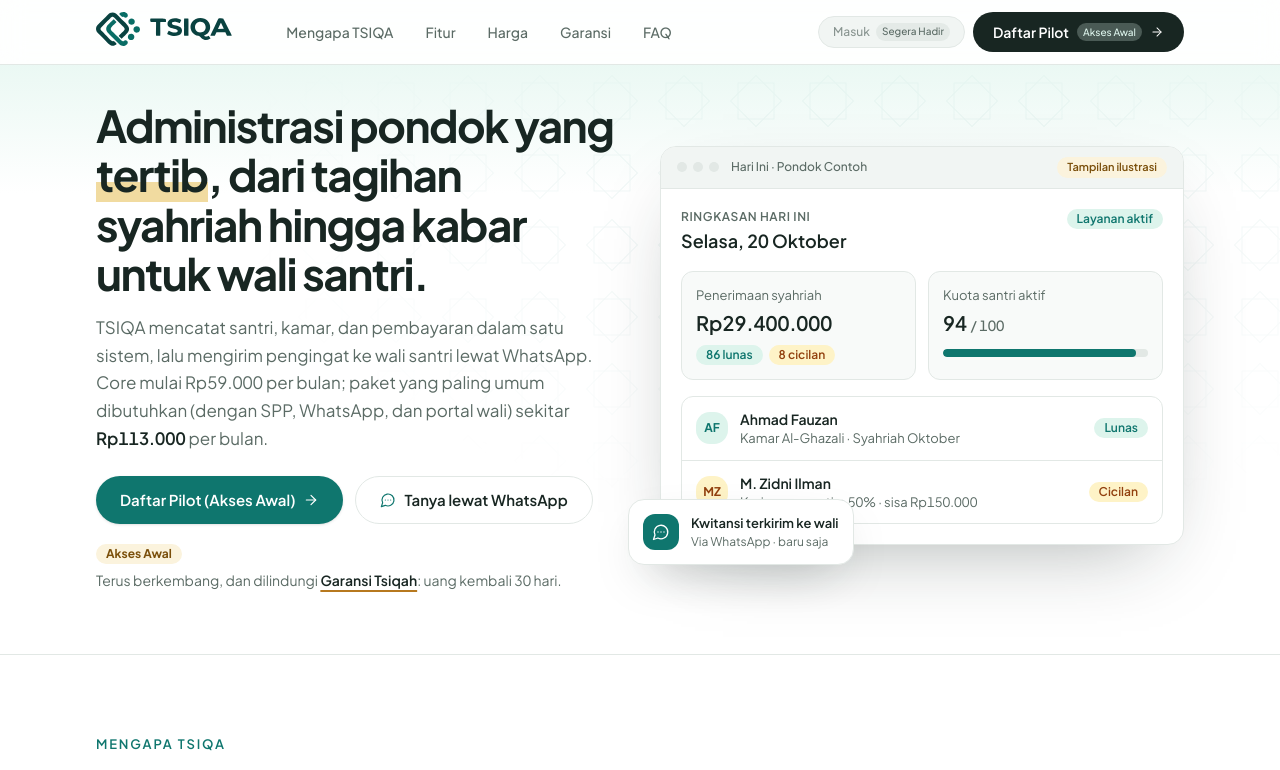
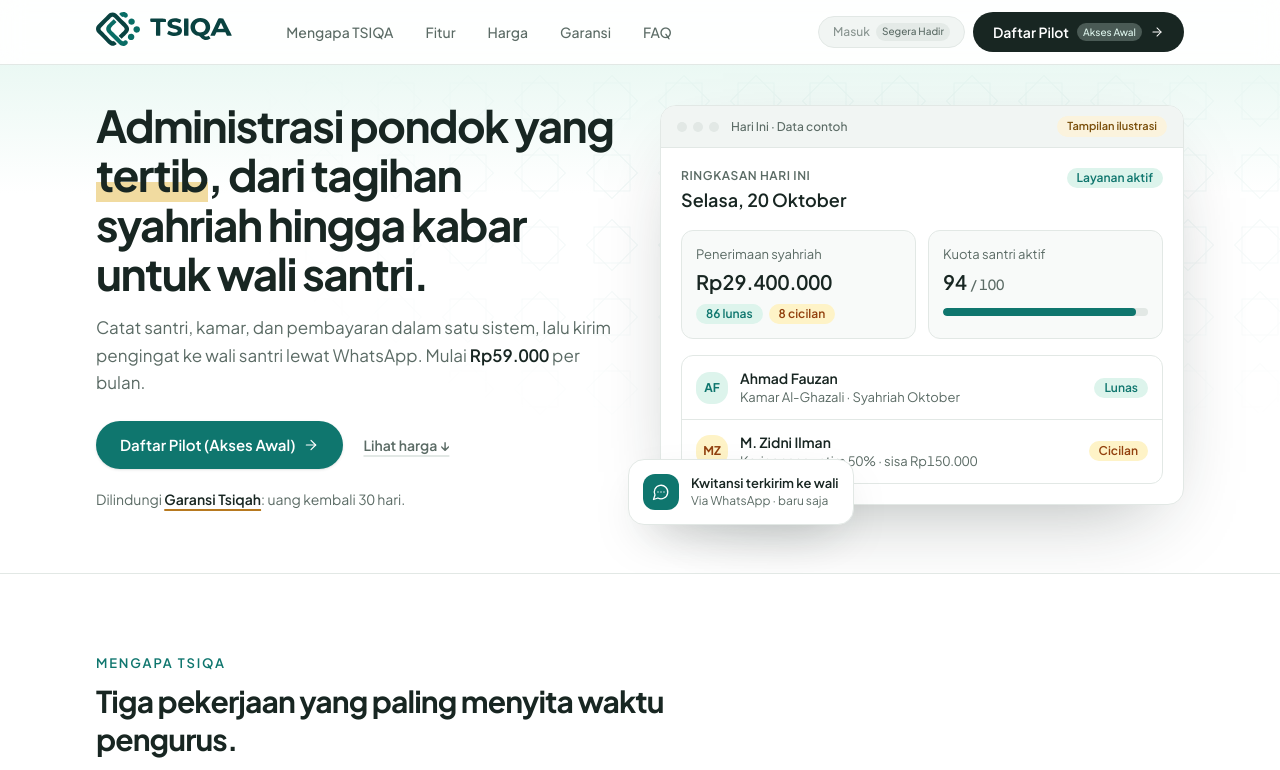
Before and after one commit to abuwatsiq1412/tsiqa-app, a Next.js app: page / in a window 1280 px wide. Shown: the top 770 px of the page. Built offline with nearby package versions, Linux system fonts and the light colour scheme.

Commit message:
Landing: declutter hero, highlight Terpadu, add quota note, merge note boxes

```diff
--- a/src/app/_components/hero-mock.tsx
+++ b/src/app/_components/hero-mock.tsx
@@ -5,7 +5,7 @@
 export function HeroMock() {
   return (
     <div className="relative">
-      <WindowFrame title="Hari Ini · Pondok Contoh">
+      <WindowFrame title="Hari Ini · Data contoh">
         <div className="space-y-4 p-5">
           <div className="flex items-start justify-between gap-3">
             <div>
--- a/src/app/_components/pricing.tsx
+++ b/src/app/_components/pricing.tsx
@@ -4,6 +4,9 @@
 import { Icon } from "./icons";
 import { Badge, ButtonLink } from "./ui";
 import {
+  CORE_BLOK,
+  CORE_HARGA_PER_BLOK,
+  CORE_KUOTA_DASAR,
   DISKON_MODUL_BESAR_MIN,
   DISKON_MODUL_BESAR_PERSEN,
   DISKON_MODUL_SEDANG_MIN,
@@ -213,9 +216,13 @@
                   type="button"
                   aria-pressed={on}
                   onClick={() => pilihPaket(p.id)}
-                  className={`lift relative flex flex-col rounded-2xl border bg-white p-4 text-left active:scale-[0.99] ${
+                  className={`lift relative flex flex-col rounded-2xl border p-4 text-left active:scale-[0.99] ${
+                    p.sorot ? "bg-emerald-pale/25" : "bg-white"
+                  } ${
                     on
                       ? "border-emerald shadow-[0_0_0_3px_rgba(15,118,110,0.14)]"
+                      : p.sorot
+                      ? "border-emerald/40"
                       : "border-line"
                   }`}
                 >
@@ -411,13 +418,21 @@
           </div>
         )}
 
-        {/* ------------------------ Catatan setup ------------------------ */}
-        <p className="rounded-xl bg-surface-soft px-4 py-3 text-[13px] leading-relaxed text-muted">
-          <span className="font-semibold text-ink">Catatan setup data santri:</span>{" "}
-          input mandiri via template Excel gratis (Rp0). Jika dibantu tim TSIQA
-          (terima beres & bimbingan admin), dikenakan {rupiah(TARIF_SETUP_PER_SANTRI)}/santri
-          (minimum charge {rupiah(MIN_SETUP_BIAYA)}).
-        </p>
+        {/* ---------------------- Catatan kuota & setup ------------------- */}
+        <div className="space-y-2 rounded-xl bg-surface-soft px-4 py-3 text-[13px] leading-relaxed text-muted">
+          <p>
+            <span className="font-semibold text-ink">Kuota santri aktif:</span>{" "}
+            Core mencakup hingga {CORE_KUOTA_DASAR} santri aktif. Tambahan{" "}
+            {rupiah(CORE_HARGA_PER_BLOK)}/bulan untuk setiap kelipatan{" "}
+            {CORE_BLOK} santri. Alumni tidak dihitung.
+          </p>
+          <p>
+            <span className="font-semibold text-ink">Catatan setup data santri:</span>{" "}
+            input mandiri via template Excel gratis (Rp0). Jika dibantu tim TSIQA
+            (terima beres & bimbingan admin), dikenakan {rupiah(TARIF_SETUP_PER_SANTRI)}/santri
+            (minimum charge {rupiah(MIN_SETUP_BIAYA)}).
+          </p>
+        </div>
       </div>
 
       {/* ------------------------ Kanan: kwitansi ----------------------- */}
--- a/src/app/_lib/pricing.ts
+++ b/src/app/_lib/pricing.ts
@@ -191,7 +191,7 @@
       "Akademik & E-Rapor (jadwal & nilai)",
       "Portal Guru & Staf Pegawai",
     ],
-    sorot: "Favorit",
+    sorot: "Paling banyak dipilih",
   },
   {
     id: "lengkap",
--- a/src/app/page.tsx
+++ b/src/app/page.tsx
@@ -12,7 +12,6 @@
 import {
   CORE_HARGA_DASAR,
   EMAIL,
-  HARGA_PAKET_UMUM,
   WA_DISPLAY,
   rupiah,
   waLink,
@@ -253,18 +252,16 @@
                 className="animate-rise mt-4 max-w-[33rem] text-base leading-relaxed text-muted sm:text-[17px]"
                 style={{ animationDelay: "160ms" }}
               >
-                TSIQA mencatat santri, kamar, dan pembayaran dalam satu sistem,
-                lalu mengirim pengingat ke wali santri lewat WhatsApp. Core
-                mulai {rupiah(CORE_HARGA_DASAR)} per bulan; paket yang paling
-                umum dibutuhkan (dengan SPP, WhatsApp, dan portal wali) sekitar{" "}
+                Catat santri, kamar, dan pembayaran dalam satu sistem, lalu
+                kirim pengingat ke wali santri lewat WhatsApp. Mulai{" "}
                 <strong className="font-semibold text-ink">
-                  {rupiah(HARGA_PAKET_UMUM)}
+                  {rupiah(CORE_HARGA_DASAR)}
                 </strong>{" "}
                 per bulan.
               </p>
 
               <div
-                className="animate-rise mt-6 flex flex-col gap-3 sm:flex-row"
+                className="animate-rise mt-6 flex flex-col items-start gap-3 sm:flex-row sm:items-center sm:gap-5"
                 style={{ animationDelay: "240ms" }}
               >
                 <ButtonLink href={WA_PILOT}>
@@ -274,21 +271,19 @@
                     className="size-4 transition-transform group-hover:translate-x-0.5"
                   />
                 </ButtonLink>
-                <ButtonLink href={WA_UMUM} variant="outline">
-                  <Icon name="message" className="size-4 text-emerald" />
-                  Tanya lewat WhatsApp
-                </ButtonLink>
+                <a
+                  href="#harga"
+                  className="text-sm font-semibold text-muted underline decoration-line decoration-2 underline-offset-4 transition-colors hover:text-emerald"
+                >
+                  Lihat harga ↓
+                </a>
               </div>
 
               <p
-                className="animate-rise mt-5 flex flex-wrap items-center gap-x-2.5 gap-y-1.5 text-sm text-muted"
+                className="animate-rise mt-5 text-sm text-muted"
                 style={{ animationDelay: "320ms" }}
               >
-                <span className="rounded-full bg-gold-pale px-2.5 py-0.5 text-xs font-bold text-gold-ink">
-                  Akses Awal
-                </span>
-                <span>
-                  Terus berkembang, dan dilindungi{" "}
+                Dilindungi{" "}
                 <a
                   href="#garansi"
                   className="font-semibold text-ink underline decoration-gold decoration-2 underline-offset-4 transition-colors hover:text-emerald"
@@ -296,7 +291,6 @@
                   Garansi Tsiqah
                 </a>
                 : uang kembali 30 hari.
-                </span>
               </p>
             </div>
 
```
Lines whose indentation alone changed are shown as unchanged.
